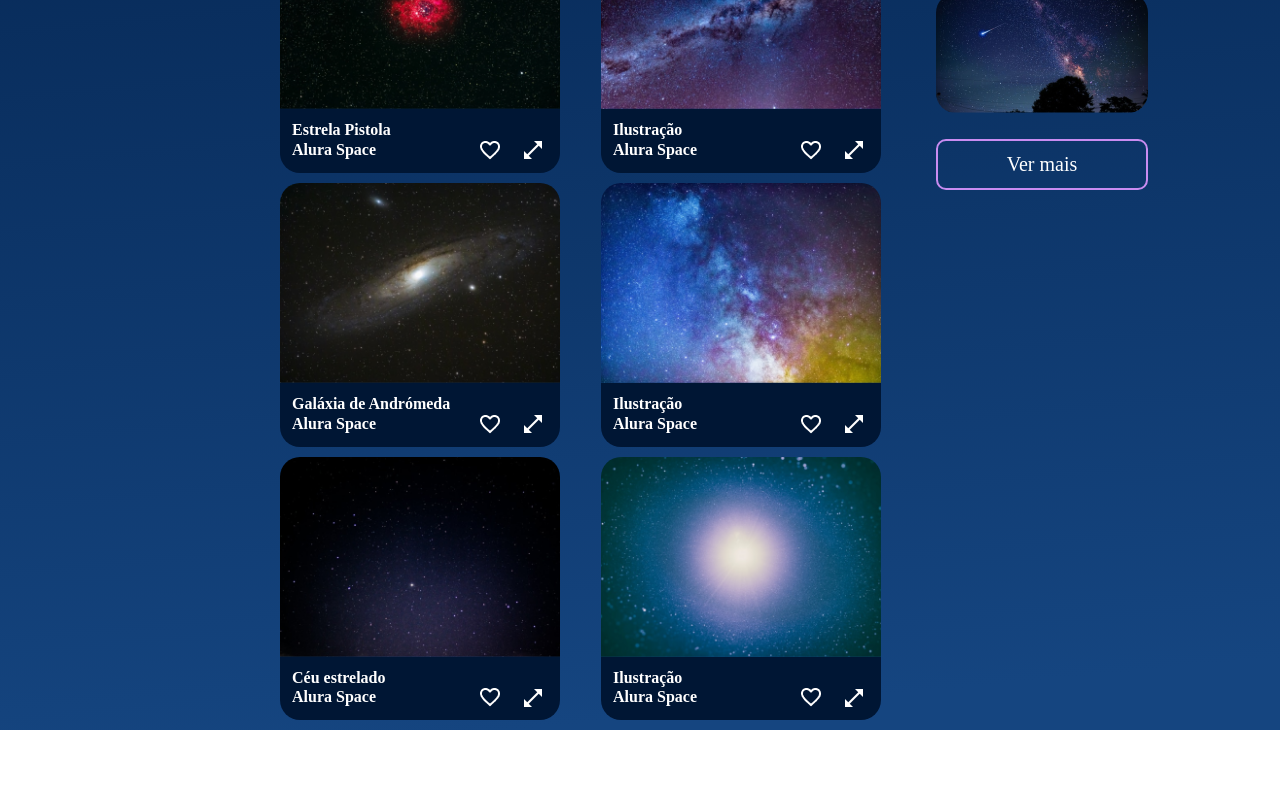
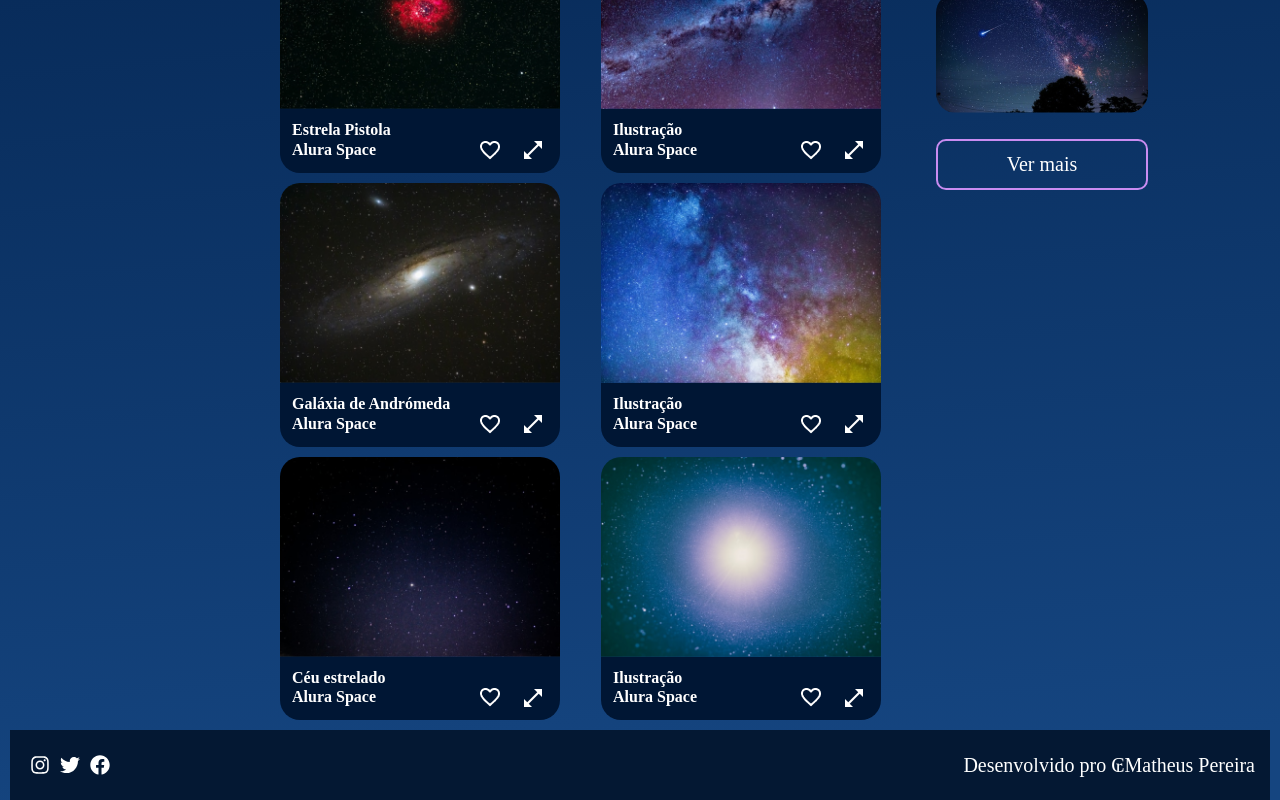
Before and after one commit to Matheus1415/siteEspacial, a React (Vite) app: page / in a window 1280 px wide. Shown: the part 1369-2169 px from the top of the page. Before the commit the page ends 2099 px from the top, so only its background shows below. Built offline with nearby package versions, Linux system fonts and the light colour scheme.

Commit message:
instalando dependencia

```diff
--- a/package.json
+++ b/package.json
@@ -12,6 +12,8 @@
   "dependencies": {
     "react": "^18.2.0",
     "react-dom": "^18.2.0",
+    "react-icons": "^5.0.1",
+    "remixicon": "^4.2.0",
     "styled-components": "^6.1.8"
   },
   "devDependencies": {
--- a/src/App.jsx
+++ b/src/App.jsx
@@ -9,6 +9,7 @@ import Galeria from "./componentes/Galeria"
 import fotos from './fotos.json'
 import { useState } from "react"
 import ModalZoom from "./componentes/ModalZoom"
+import { Footer } from "./componentes/Footer"
 
 const FundoGradiente = styled.div`
   background: linear-gradient(174.61deg, #041833 4.16%, #04244F 48%, #154580 96.76%);
@@ -18,7 +19,7 @@ const FundoGradiente = styled.div`
 `
 
 const AppContainer = styled.div`
-  width: 100%;
+  max-width: 100%;
   max-width: 1260px;
   margin: 0 auto;
 `
@@ -28,7 +29,7 @@ const MainContainer = styled.main`
   gap: 24px;
   padding: 10px;
 
-  @media screen and (max-width: 800px){
+  @media screen and (max-width: 870px){
       flex-direction: column;
       align-items: center;
       justify-content: center;
@@ -86,13 +87,13 @@ const App = () => {
             />
           </ConteudoGaleria>
         </MainContainer>
+          <Footer/>
       </AppContainer>
       <ModalZoom
         foto={fotoSelecionada}
         aoFechar={() => setFotoSelecionada(null)}
         aoAlternaFavorito={aoAlternaFavorito}
-      />
-    </FundoGradiente>
+      />    </FundoGradiente>
   )
 }
 
--- a/src/componentes/CampoTexto/index.jsx
+++ b/src/componentes/CampoTexto/index.jsx
@@ -4,7 +4,7 @@ import search from './search.png'
 const ContainerEstilizado = styled.div`
     position: relative;
     display: inline-block;
-    max-width: 90%;
+    max-width: 89%;
 `;
 
 
@@ -17,7 +17,7 @@ const CampoTextoEstilizado = styled.input`
     border-color: #C98CF1;
     background: transparent;
     box-sizing: border-box;
-    width: 560px;
+    width: 530px;
     max-width: 100%;
     color: #D9D9D9;
     font-weight: 400;
--- /dev/null
+++ b/src/componentes/Footer/index.jsx
@@ -0,0 +1,40 @@
+import styled from "styled-components"
+import { FaFacebook, FaInstagram, FaTwitter } from 'react-icons/fa';
+
+const FooterPage = styled.footer`
+    width: 100%;
+    height: 30px;
+    padding: 20px 0;
+    display: flex;
+    justify-content: space-between;
+    align-items: center;
+    gap: 20px;
+    background-color: #041833;
+
+    & > p{
+        font-size: 20px;
+        color: white;
+        padding: 15px;
+    }
+`;
+
+const FooterIcon = styled.footer`
+    padding: 20px;
+    display: flex;
+    gap: 10px;
+    align-items: center;
+`;
+
+export const Footer = () =>{
+    return(
+        <FooterPage>
+            <FooterIcon>
+                <FaInstagram style={{color:"white", fontSize:"20px"}} />
+                <FaTwitter style={{color:"white", fontSize:"20px"}}/>
+                <FaFacebook style={{color:"white", fontSize:"20px"}}/>
+            </FooterIcon>
+
+            <p>Desenvolvido pro ₢Matheus Pereira</p>
+        </FooterPage>
+    )
+}
--- a/src/componentes/Galeria/Tags/index.jsx
+++ b/src/componentes/Galeria/Tags/index.jsx
@@ -6,7 +6,7 @@ const TagsContainer = styled.section`
     align-items: center;
     gap: 64px;
     margin-top: 56px;
-    @media screen and (max-width: 900px){
+    @media screen and (max-width: 930px){
       flex-direction: column;
       justify-content: center;
       gap: 10px;
```
Also changed, not shown: 1 other file (tests, documents, lock files or other folders).
